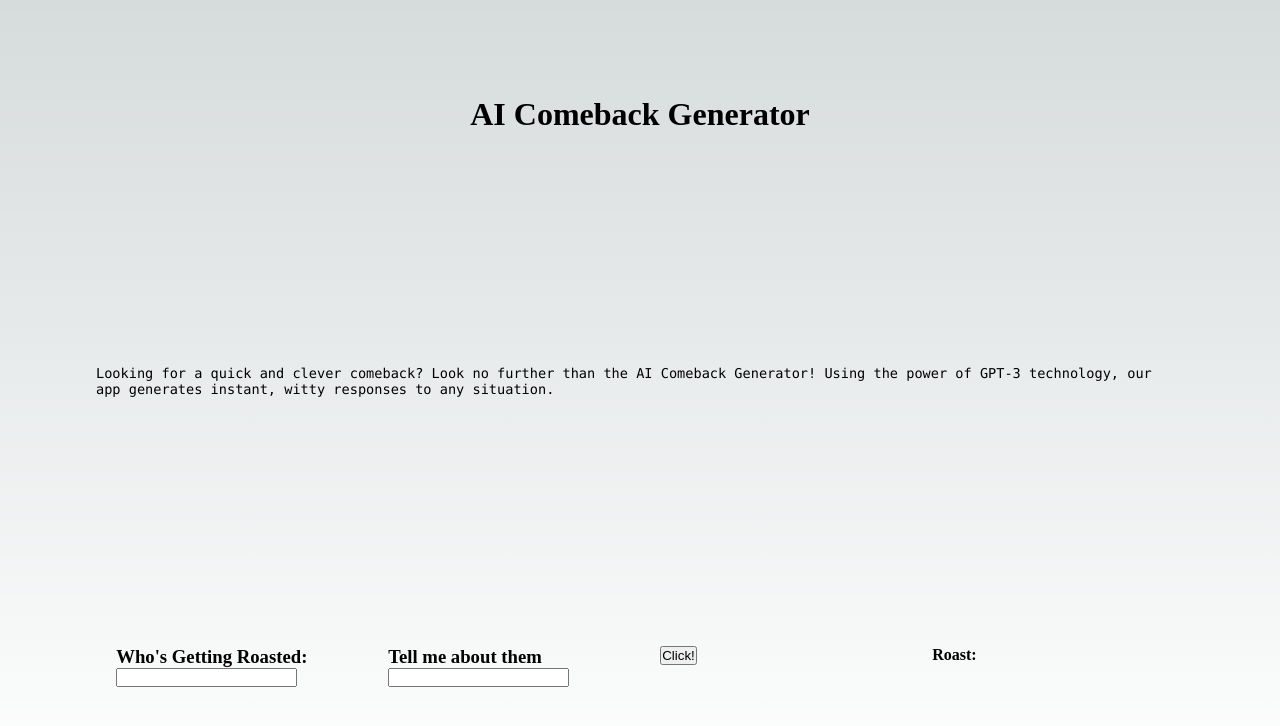
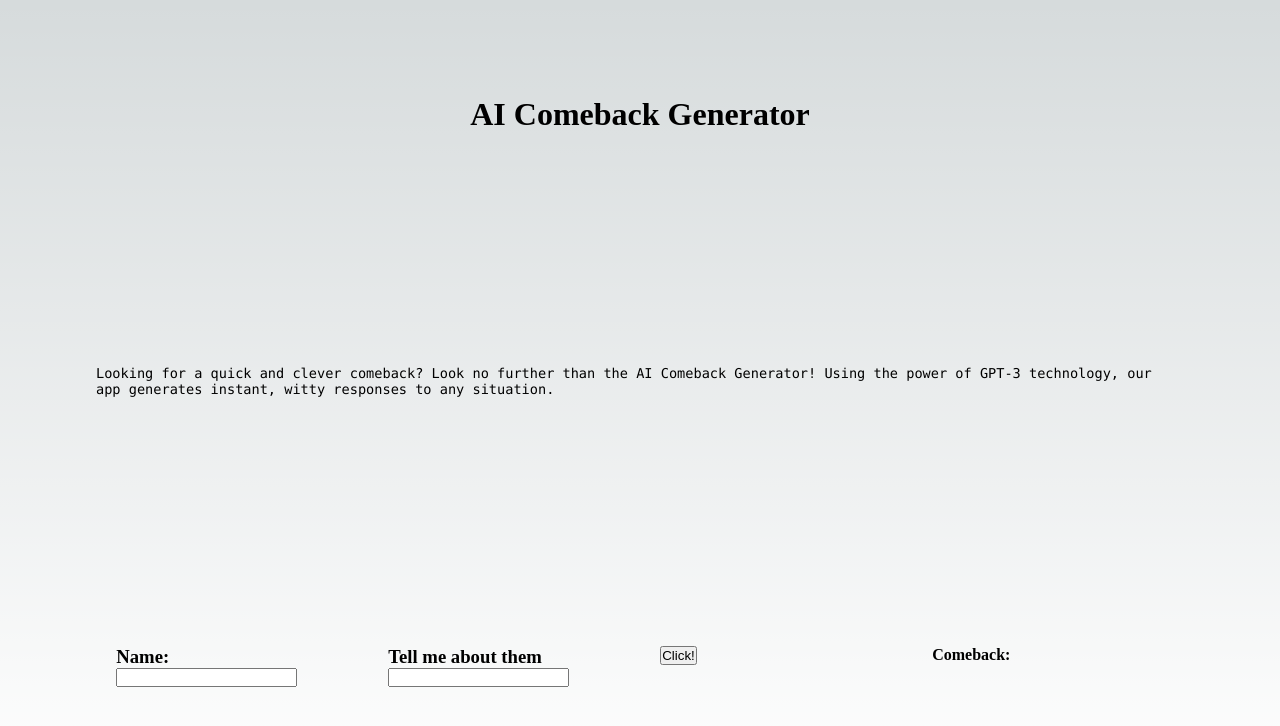
Before and after one commit to isaak-treat/GPT-3-Text-Generator, a Next.js app: page / in a window 1280 px wide. Shown: the top 726 px of the page. Built offline with nearby package versions, Linux system fonts and the light colour scheme.

Commit message:
copy nit

```diff
--- a/pages/index.js
+++ b/pages/index.js
@@ -47,7 +47,7 @@
 
         <div className={styles.grid}>
           <div className={styles.card}>
-            <h3>Who's Getting Roasted:</h3>
+            <h3>Name:</h3>
             <input
               className={styles.input}
               type="text"
@@ -76,7 +76,7 @@
         </button>
         </div>
         <div className={styles.card}>
-          <h4>Roast:</h4>
+          <h4>Comeback:</h4>
           {isLoading ? (
             <div>Loading ...</div>
          ) : (
```
